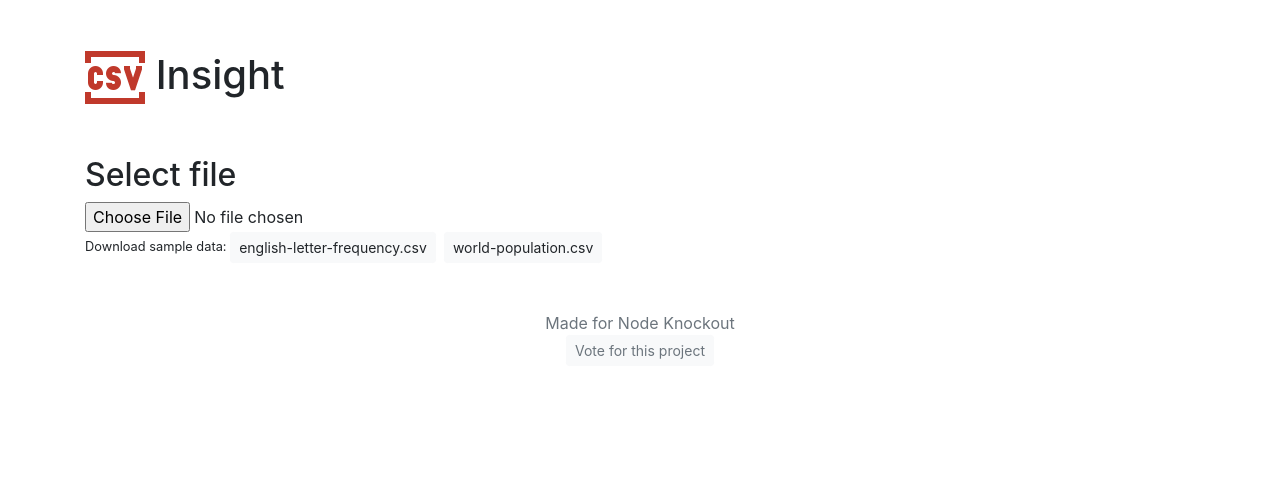
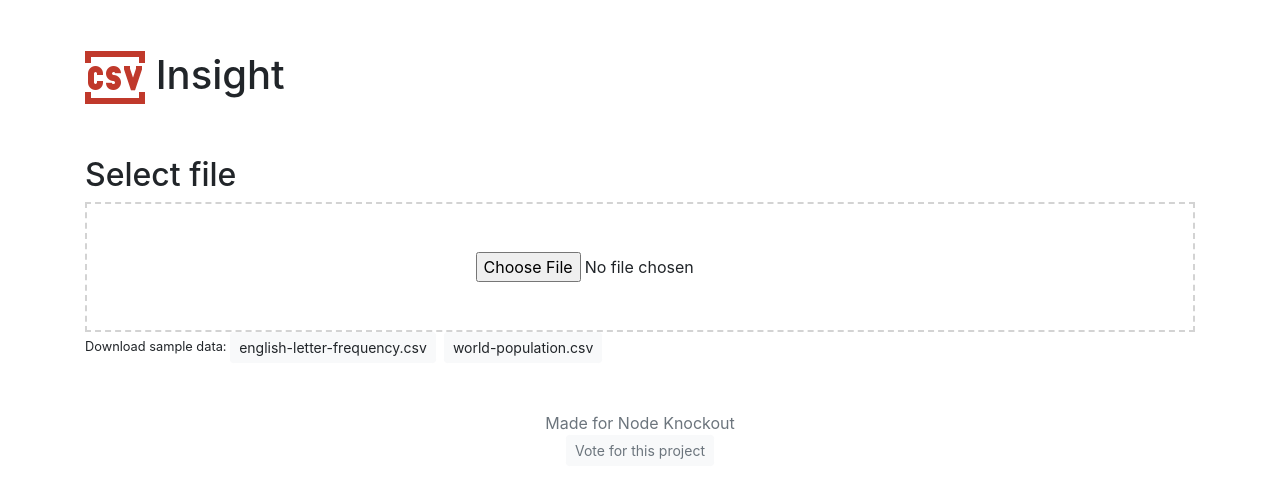
Before and after one commit to travishorn/nko2018-csvinsight, a Vue app: page / in a window 1280 px wide. Shown: the top 498 px of the page. Built offline with nearby package versions, Linux system fonts and the light colour scheme.

Commit message:
Style file selector

```diff
--- a/src/components/FileSelector.vue
+++ b/src/components/FileSelector.vue
@@ -21,3 +21,12 @@ export default {
   },
 };
 </script>
+
+<style>
+  input[type=file] {
+    width: 100%;
+    border: dashed 2px lightgray;
+    padding: 3rem;
+    padding-left: 35%;
+  }
+</style>
```
Also changed, not shown: 1 other file (tests, documents, lock files or other folders).
